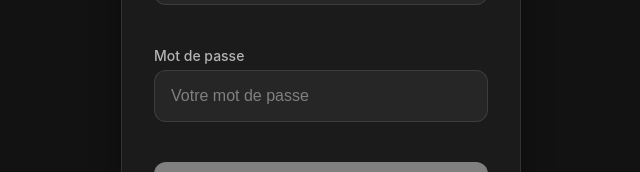
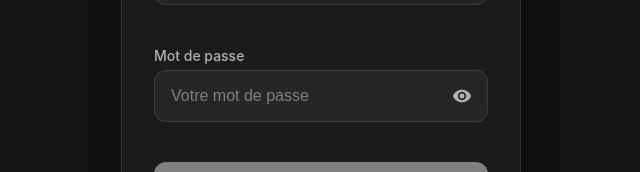
Before and after one commit to LumyaZ/musculia-front, an Angular app: page /login in a window 1280 px wide. Shown: the part 402-574 px from the top of the page, without its empty margins (319-959 px from the left). Built offline with nearby package versions, Linux system fonts and the light colour scheme.

Commit message:
feat(login): ajout d'un bouton pour afficher/masquer le mot de passe avec Material Icons

```diff
--- a/src/app/views/auth/login/login.component.html
+++ b/src/app/views/auth/login/login.component.html
@@ -36,7 +36,7 @@
         <label for="password">Mot de passe</label>
         <div class="input-container">
           <input
-            type="password"
+            [type]="showPassword() ? 'text' : 'password'"
             id="password"
             name="password"
             [(ngModel)]="password"
@@ -44,6 +44,15 @@
             #passwordInput="ngModel"
             placeholder="Votre mot de passe"
           >
+          <button
+            type="button"
+            class="toggle-password"
+            (click)="togglePasswordVisibility()"
+            [attr.aria-label]="showPassword() ? 'Masquer le mot de passe' : 'Afficher le mot de passe'"
+          >
+            <span class="material-icons" *ngIf="!showPassword()">visibility</span>
+            <span class="material-icons" *ngIf="showPassword()">visibility_off</span>
+          </button>
         </div>
         <div *ngIf="passwordInput.invalid && (passwordInput.dirty || passwordInput.touched)" class="error-message">
           <div *ngIf="passwordInput.errors?.['required']">Le mot de passe est requis</div>
--- a/src/app/views/auth/login/login.component.scss
+++ b/src/app/views/auth/login/login.component.scss
@@ -77,11 +77,41 @@
       &:focus-within::after {
         transform: scaleX(1);
       }
+
+      .toggle-password {
+        position: absolute;
+        right: 12px;
+        top: 50%;
+        transform: translateY(-50%);
+        background: none;
+        border: none;
+        padding: 4px;
+        cursor: pointer;
+        color: map.get($colors, 'secondary');
+        transition: color 0.3s ease;
+        width: auto;
+        display: flex;
+        align-items: center;
+        justify-content: center;
+
+        .material-icons {
+          font-size: 20px;
+        }
+
+        &:hover {
+          color: map.get($colors, 'primary');
+        }
+
+        &:focus {
+          outline: none;
+        }
+      }
     }
 
     input {
       width: 100%;
       padding: map.get($spacing, 'md');
+      padding-right: 40px;
       background-color: rgba(map.get($colors, 'primary'), 0.05);
       border: 1px solid rgba(map.get($colors, 'primary'), 0.1);
       border-radius: 12px;
--- a/src/app/views/auth/login/login.component.ts
+++ b/src/app/views/auth/login/login.component.ts
@@ -18,12 +18,17 @@ export class LoginComponent {
   errorMessage = signal<string>('');
   isLoading = signal<boolean>(false);
   showError = signal<boolean>(false);
+  showPassword = signal<boolean>(false);
 
   constructor(
     private authService: AuthService,
     private router: Router,
     private cdr: ChangeDetectorRef
   ) {}
+
+  togglePasswordVisibility() {
+    this.showPassword.update(value => !value);
+  }
 
   onSubmit() {
     this.errorMessage.set('');
--- a/src/index.html
+++ b/src/index.html
@@ -2,10 +2,11 @@
 <html lang="en">
 <head>
   <meta charset="utf-8">
-  <title>MusculiaFront</title>
+  <title>Musculia</title>
   <base href="/">
   <meta name="viewport" content="width=device-width, initial-scale=1">
   <link rel="icon" type="image/x-icon" href="favicon.ico">
+  <link href="https://fonts.googleapis.com/icon?family=Material+Icons" rel="stylesheet">
 </head>
 <body>
   <app-root></app-root>
```
